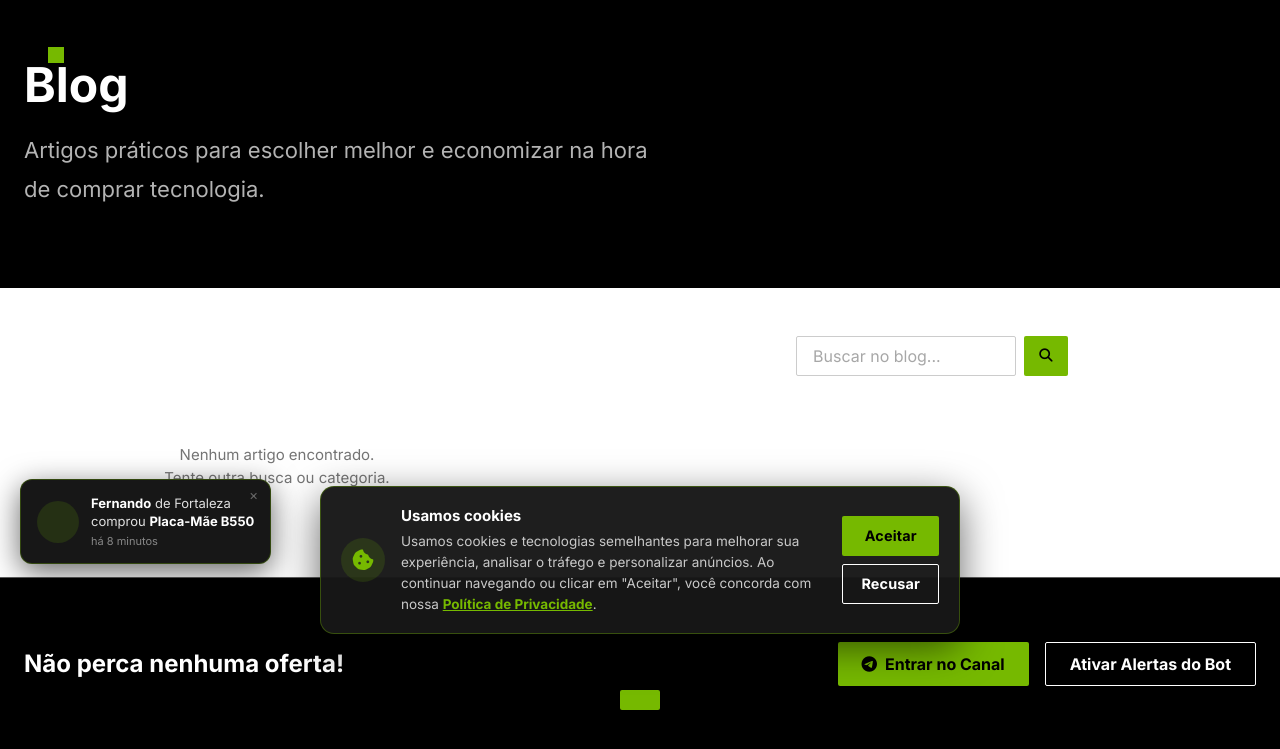
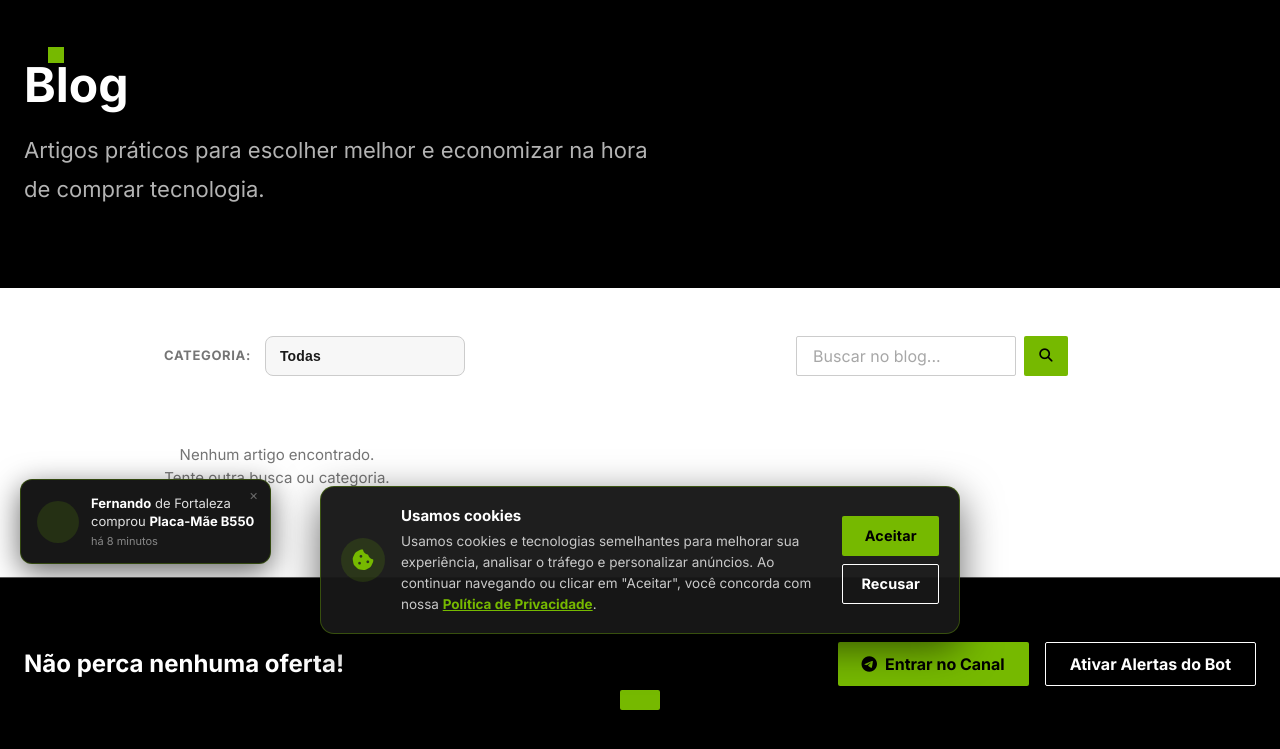
Before and after one commit to andresperes33/andrebot, a Django app: page /blog/ in a window 1280 px wide. Shown: the part 146-895 px from the top of the page. Run offline with Django 5.2, Linux system fonts and the light colour scheme; data that the repository does not hold is empty.

Commit message:
Blog: filtro de categoria vira dropdown no site; admin volta a campo de texto livre

```diff
--- a/bot/static/bot/nvidia.css
+++ b/bot/static/bot/nvidia.css
@@ -1021,28 +1021,32 @@ a.price-history-row:hover {
     gap: 16px;
     margin-bottom: 28px;
 }
-.blog-cats {
-    display: flex;
-    flex-wrap: wrap;
-    gap: 8px;
-}
-.blog-cat {
-    padding: 8px 16px;
+.blog-filter {
+    display: flex;
+    align-items: center;
+    gap: 10px;
+}
+.blog-filter .filter-label {
     font-size: 13px;
     font-weight: 600;
     color: var(--mute);
+    white-space: nowrap;
+}
+.blog-filter .filter-select {
+    min-width: 200px;
+    font-size: 14px;
+    padding: 10px 14px;
     background: var(--surface-soft);
+    color: var(--body);
     border: 1px solid var(--hairline);
-    border-radius: 999px;
-    text-decoration: none;
-    transition: border-color .2s, color .2s, background .2s;
-}
-.blog-cat:hover { color: #fff; border-color: rgba(255,255,255,0.3); }
-.blog-cat.is-active {
-    color: #fff;
-    background: rgba(255,255,255,0.1);
+    border-radius: 8px;
+    cursor: pointer;
+}
+.blog-filter .filter-select:focus {
+    outline: none;
     border-color: rgba(255,255,255,0.35);
 }
+.blog-filter .filter-select option { background: var(--surface); color: var(--body); }
 .blog-search { min-width: 240px; flex: 1; max-width: 320px; }
 .blog-search .search-form { margin: 0; width: 100%; }
 .blog-card-cat {
--- a/bot/templates/bot/guia.html
+++ b/bot/templates/bot/guia.html
@@ -29,11 +29,14 @@
 <div class="container" style="max-width:1000px;padding:48px 24px;">
 
     <div class="blog-toolbar">
-        <div class="blog-cats">
-            <a href="{% url 'blog' %}" class="blog-cat{% if not categoria_ativa %} is-active{% endif %}">Todos</a>
-            {% for cat in categorias %}
-            <a href="{% url 'blog' %}?cat={{ cat }}" class="blog-cat{% if categoria_ativa == cat %} is-active{% endif %}" data-cat="{{ cat }}">{{ cat }}</a>
-            {% endfor %}
+        <div class="blog-filter">
+            <label class="filter-label" for="blogCatSelect">Categoria:</label>
+            <select id="blogCatSelect" class="filter-select">
+                <option value="" {% if not categoria_ativa %}selected{% endif %}>Todas</option>
+                {% for cat in categorias %}
+                <option value="{{ cat }}" {% if categoria_ativa == cat %}selected{% endif %}>{{ cat }}</option>
+                {% endfor %}
+            </select>
         </div>
         <div class="blog-search">
             <form id="blogSearchForm" class="search-form" method="get" action="{% url 'blog' %}">
@@ -90,22 +93,27 @@
             });
         }
 
-        // Clique em categoria (AJAX)
-        document.querySelectorAll('.blog-cat').forEach(function (cat) {
-            cat.addEventListener('click', function (e) {
-                if (!cat.getAttribute('href')) return;
-                e.preventDefault();
-                document.querySelectorAll('.blog-cat').forEach(c => c.classList.remove('is-active'));
-                cat.classList.add('is-active');
-                const url = cat.getAttribute('href');
+        // Filtro por categoria (dropdown)
+        const catSelect = document.getElementById('blogCatSelect');
+        if (catSelect) {
+            catSelect.addEventListener('change', function () {
+                const cat = catSelect.value;
                 // reflete a categoria no form de busca
-                if (form) {
-                    const catInput = form.querySelector('input[name="cat"]');
-                    if (catInput) catInput.value = cat.getAttribute('data-cat') || '';
+                let catInput = form ? form.querySelector('input[name="cat"]') : null;
+                if (!catInput && form) {
+                    catInput = document.createElement('input');
+                    catInput.type = 'hidden';
+                    catInput.name = 'cat';
+                    form.appendChild(catInput);
                 }
-                buscar(url);
+                if (catInput) catInput.value = cat;
+                const q = form ? form.querySelector('input[name="q"]').value : '';
+                const params = new URLSearchParams();
+                if (cat) params.set('cat', cat);
+                if (q) params.set('q', q);
+                buscar('{% url "blog" %}?' + params.toString());
             });
-        });
+        }
     })();
 </script>
 {% endblock %}
```
Also changed, not shown: bot/admin.py (+0 -30 lines).
